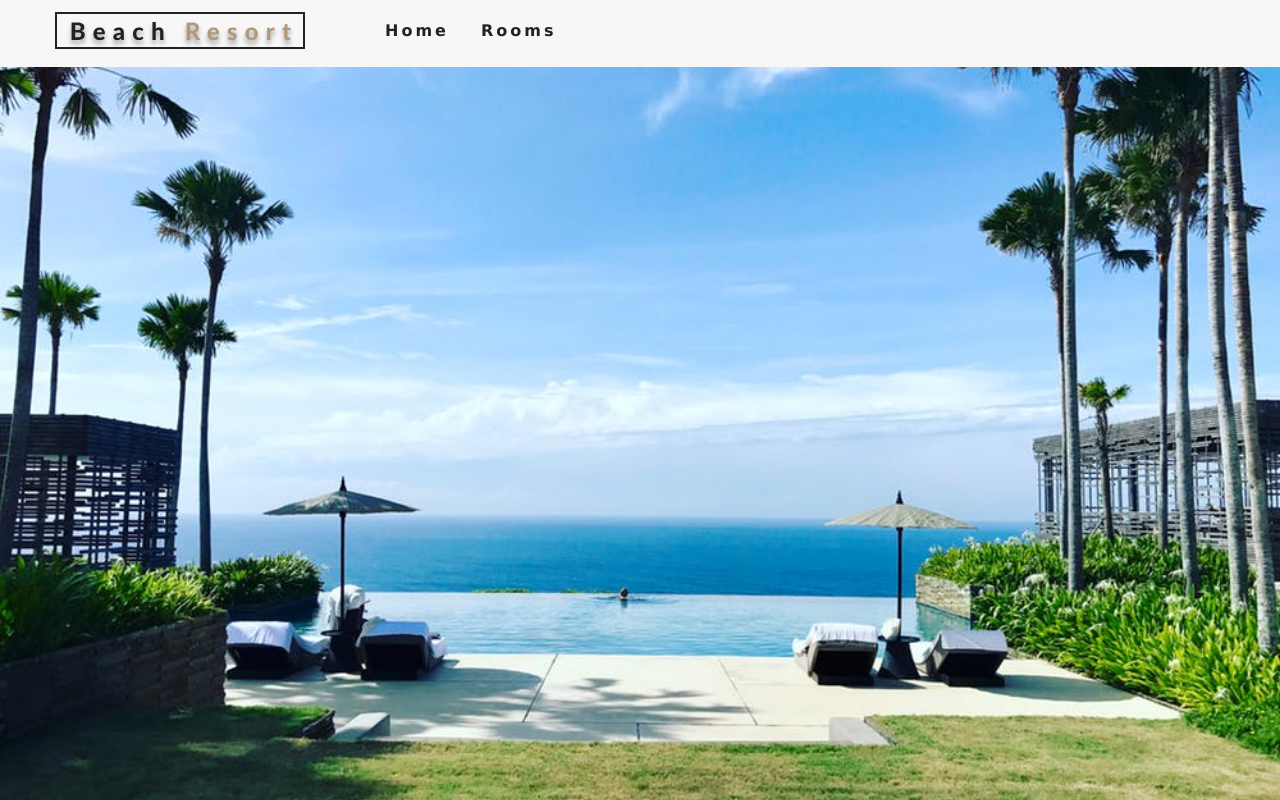
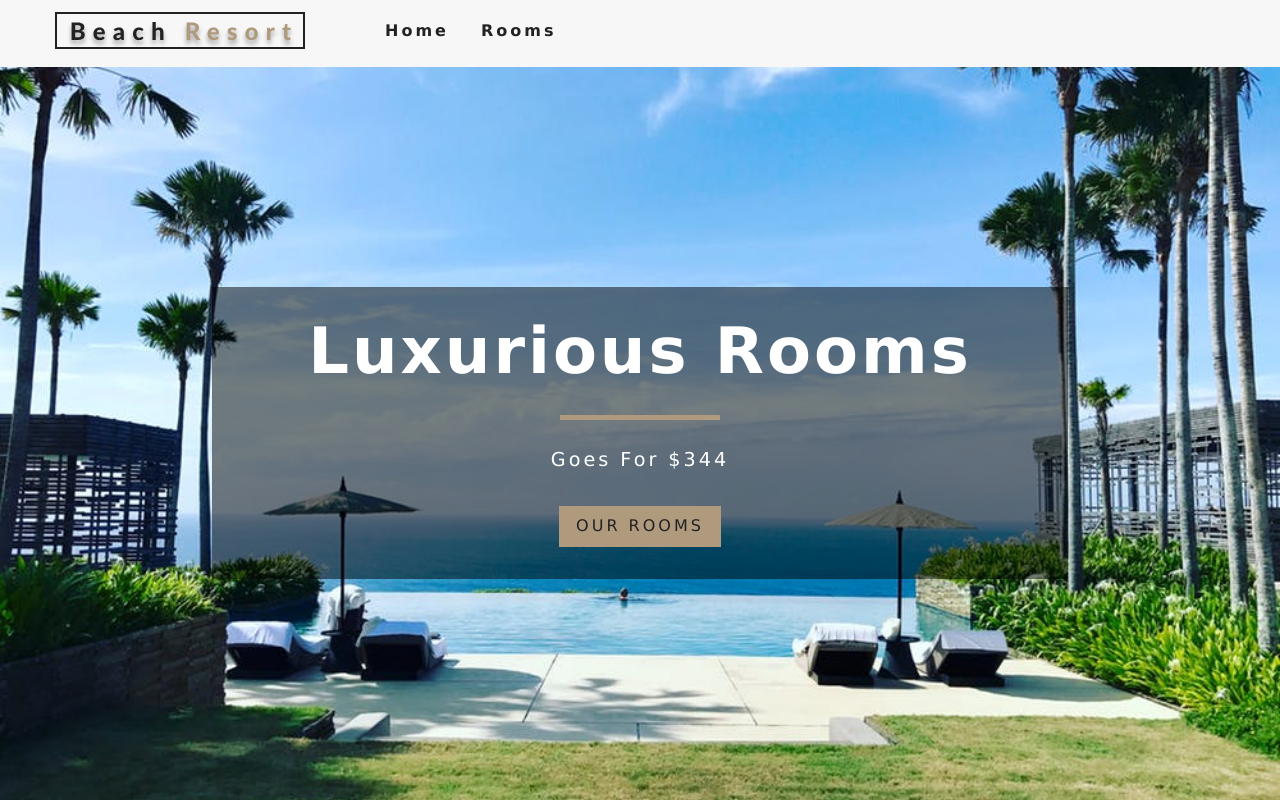
Before and after one commit to addod19/hotel, a React (Create React App) app: page / in a window 1280 px wide. Built offline with nearby package versions, Linux system fonts and the light colour scheme.

Commit message:
create banner and import it to our error, home, rooms components

```diff
--- /dev/null
+++ b/src/components/Banner.js
@@ -0,0 +1,14 @@
+import React from 'react';
+
+const Banner = ( {children , title, subtitle} ) => {
+    return(
+        <div className="banner">
+            <h1>{title}</h1>
+            <div></div>
+            <p>{subtitle}</p>
+            { children }
+        </div>
+    )
+}
+
+export default Banner;
--- a/src/components/Hero.js
+++ b/src/components/Hero.js
@@ -1,4 +1,6 @@
 import React from 'react';
+
+import Banner from '../components/Banner';
 
 const Hero = ( {children, hero} ) => {
     return(
--- a/src/pages/Error.js
+++ b/src/pages/Error.js
@@ -1,10 +1,18 @@
 import React from 'react';
+import { Link } from 'react-router-dom';
 
 import Hero from '../components/Hero';
+import Banner from '../components/Banner';
 
 const Error = () => {
     return(
-        <Hero />
+        <Hero>
+            <Banner title="Page not found" subtitle="Error" >
+                <Link to='/rooms' className="btn-primary">
+                    Our Rooms
+                </Link>
+            </Banner>
+        </Hero>
     )
 }
 
--- a/src/pages/Home.js
+++ b/src/pages/Home.js
@@ -1,11 +1,20 @@
 import React from 'react';
+import { Link } from 'react-router-dom';
 
 import Hero from '../components/Hero';
+import Banner from '../components/Banner';
+
 
 const Home = () => {
 
     return(
-        <Hero />
+        <Hero>
+            <Banner title="luxurious rooms" subtitle="goes for $344">
+                <Link to='/rooms' className="btn-primary">
+                    Our Rooms
+                </Link>
+            </Banner>
+        </Hero>
 
     )
 }
--- a/src/pages/Rooms.js
+++ b/src/pages/Rooms.js
@@ -1,10 +1,18 @@
 import React from 'react';
+import { Link } from 'react-router-dom';
+import Hero from '../components/Hero';
+import Banner from '../components/Banner';
 
-import Hero from '../components/Hero';
 
 const Rooms = () => {
     return(
-        <Hero hero="roomsHero" />
+        <Hero hero="roomsHero">
+            <Banner title="We have exclusive presidential rooms" sutitle="$135">
+                <Link to='/' className="btn-primary">
+                    Return Home
+                </Link>
+            </Banner>
+        </Hero>
     )
 }
 
```
